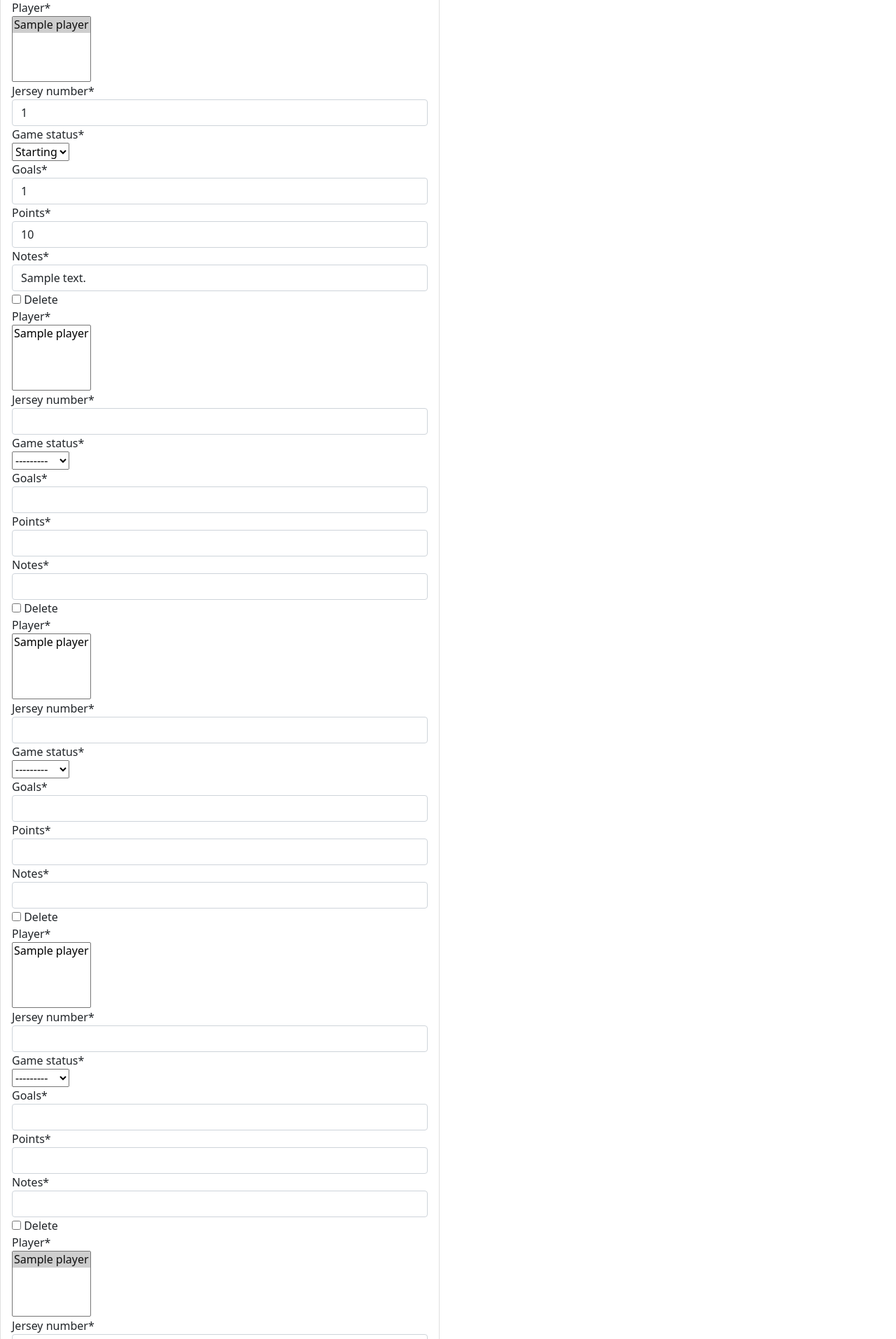
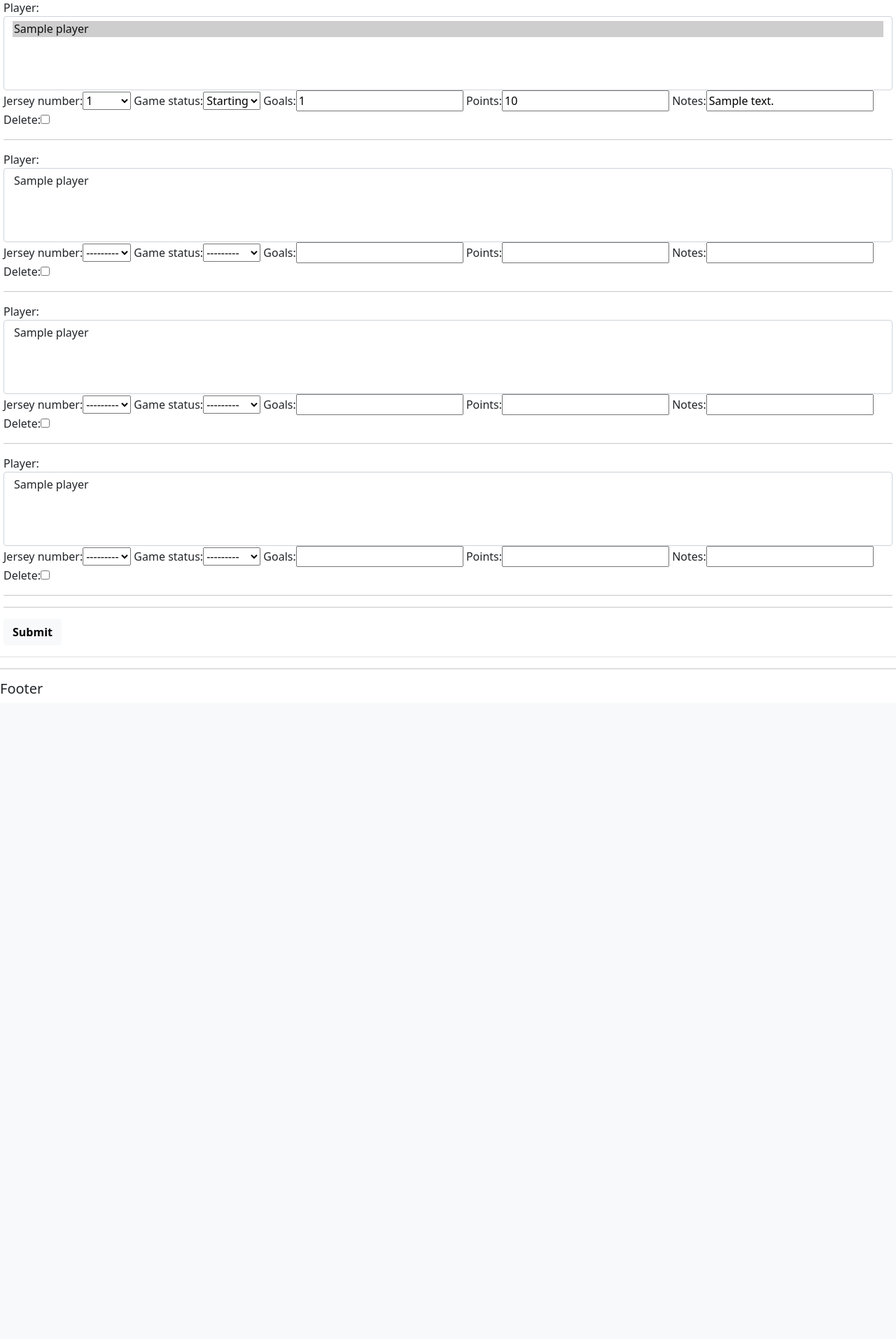
Before and after one commit to TNolan01/player_track, a Django app: page /match/add_player_to_match/1 in a window 1280 px wide. Shown: the part 334-2247 px from the top of the page at 70% size. After the commit the page ends 1325 px from the top, so only its background shows below. Run offline with Django 3.2, Linux system fonts and the light colour scheme; tables that the repository leaves empty hold one stand-in row (values such as "Sample post"); some libraries are stand-ins or nearby versions; grey boxes are pictures that could not be loaded.

Commit message:
Creation of form, view and template of game and squad selection

```diff
--- a/anseo/settings.py
+++ b/anseo/settings.py
@@ -46,7 +46,8 @@
     'tracker',
     'crispy_forms',
     'bootstrap4',
-    'bootstrap_datepicker_plus'
+    'bootstrap_datepicker_plus',
+    'extra_views',
 
 ]
 
@@ -125,10 +126,11 @@
 
 USE_I18N = True
 
-USE_L10N = True
+# USE_L10N = True
 
 USE_TZ = True
 
+USE_L10N = False
 
 # Static files (CSS, JavaScript, Images)
 # https://docs.djangoproject.com/en/3.2/howto/static-files/
--- a/requirements.txt
+++ b/requirements.txt
@@ -6,6 +6,7 @@
 django-bootstrap-datepicker-plus==4.0.0
 django-bootstrap4==22.1
 django-crispy-forms==1.14.0
+django-extra-views==0.14.0
 gunicorn==20.1.0
 psycopg2==2.9.3
 pytz==2022.1
--- a/static/assets/js/script.js
+++ b/static/assets/js/script.js
@@ -14,14 +14,14 @@
     for (let i = 0; i <=total; i++) {
         var num1 = document.getElementsByClassName("result")[i].innerHTML;
         if (num1 <=10 ){
-            document.getElementsByClassName("traffic_light")[i].style.backgroundColor ='#FCFF33'}
-        else if (num1 <= 40){
-            document.getElementsByClassName("traffic_light")[i].style.backgroundColor ='#EA160C'}
-        else if (num1 > 40 && num1 <=70){
-            document.getElementsByClassName("traffic_light")[i].style.backgroundColor ='#EA850C'}
+            document.getElementsByClassName("traffic_light")[i].style.backgroundColor ='#FF0000'}
+        else if (num1 >=11 && num1 <= 50){
+            document.getElementsByClassName("traffic_light")[i].style.backgroundColor ='#FFFF22'}
+        else if (num1 >= 51 && num1 <=80){
+            document.getElementsByClassName("traffic_light")[i].style.backgroundColor ='#FFA500'}
         else {
             document.getElementsByClassName("traffic_light")[i].style.backgroundColor ='#26A916'
         }
-    console.log(num1)
+
     }
 }
--- a/static/css/styles.css
+++ b/static/css/styles.css
@@ -1,3 +1,7 @@
 .asteriskField {
     display: none;
 }
+
+body {
+    background-color: pink;
+}
--- a/templates/match/add_player_to_match.html
+++ b/templates/match/add_player_to_match.html
@@ -4,23 +4,24 @@
 
 {% block content %}
 <div class="row">
-	<div class="col-md-6">
 		<div class="card card-body">
 
 			<form action="" method="POST" enctype="multipart/form-data">
 				{% csrf_token %}
 				{{ formset.management_form }}
 				{% for form in formset %}
-			{% crispy formset %}
+        		{{ form }}
+        <hr>
+
 			{% comment %} 	{{ form | crispy}}    {% endcomment %}
 
 				{% endfor %}
 
 
+        <hr>
+        <button class="btn btn-light text-color-dark" type="submit"><strong>Submit</strong></button>
 
-				<input type="submit" name="Create">
-
-			 </form>
+			</form>
 
 
 	</div>
--- a/templates/match/create_squad.html
+++ b/templates/match/create_squad.html
@@ -9,7 +9,7 @@
 {{ form.as_p }}
 
 
-<input type="submit" name="Create">
+<input type="submit" class="btn btn-info">
 
 </form>
 
--- a/templates/match/match_dashboard.html
+++ b/templates/match/match_dashboard.html
@@ -37,7 +37,7 @@
 <div class="row">
     <div class="col-md">
         <div class="card card-body">
-            <a class="btn btn-primary btn-sm btn-block" href="{% url 'create_squad' %}">Blank</a>
+            {% comment %} <a class="btn btn-primary btn-sm btn-block" href="{% url 'create_squad' %}">Blank</a> {% endcomment %}
             <h4>Squad Selection</h4>
         </div>
         <div class=" card card-body">
@@ -54,6 +54,7 @@
                     <td>{{match.match_date}}</td>
                     <td>{{match.match_details}}</td>
                     <td><a href="{% url 'add_player_to_match' match.id %}">Squad Update</a></td>
+                    <td><a href="">Match View</a></td>
                 </tr>
             {% endfor %}
             </table>
--- a/templates/match/update_match.html
+++ b/templates/match/update_match.html
@@ -1,6 +1,6 @@
 {% extends 'main/main.html' %}
 {% load crispy_forms_tags %}
-{% crispy SessionForm %}
+{% crispy Team_SelectionForm %}
 
 {% block content %}
 <br>
--- a/templates/player/delete_player.html
+++ b/templates/player/delete_player.html
@@ -7,6 +7,7 @@
     <p>Are you sure you want to delete "{{ object }}"?</p>
     {{ form }}
     <input type="submit" value="Confirm">
-    <a href="{% url 'player_dashboard' %}">Cancel</a>
+
+    <a class="btn btn-primary" href="{% url 'player_dashboard' %}" role="button">Back</a>
 </form>
 {% endblock %}
--- a/tracker/forms.py
+++ b/tracker/forms.py
@@ -5,8 +5,11 @@
 from django.forms import ModelForm, BaseInlineFormSet, inlineformset_factory, modelformset_factory
 from .models import *
 from crispy_forms.helper import FormHelper
-from crispy_forms.layout import Submit, HTML, Field, Layout, ButtonHolder, Fieldset
+from crispy_forms.layout import Submit, HTML, Field, Layout, ButtonHolder, Fieldset, Div, Row, Column
 from bootstrap_datepicker_plus.widgets import DatePickerInput, TimePickerInput, DateTimePickerInput, MonthPickerInput, YearPickerInput
+from django.forms.models import formset_factory
+
+
 
 
 class PlayerForm(ModelForm):
@@ -27,13 +30,9 @@
         model = Session
         fields = ['session_date','session_name','player']
 
-    # def __init__(self, *args, **kwargs):
-    #     super().__init__(*args, **kwargs)
-    #     self.helper = FormHelper()
 
         widgets = {
-        'session_date': forms.DateInput(attrs={'class': 'form-control', 'type': 'date'}),
-        # 'session_date': DateTimePickerInput(format='DD/MM/YYYY'),
+        'session_date': DatePickerInput(attrs=None, format ='%Y-%d-%m', options=None),
         'session_name': forms.Textarea(attrs={'class': 'form-control', 'rows':'4', 'cols':'50'})
         }
 
@@ -48,7 +47,8 @@
         model = Match
         fields = ['match_date','match_details','venue']
         widgets = {
-             'match_date': DateTimePickerInput()
+
+            'match_date': DatePickerInput(attrs=None, format ='%Y-%d-%m', options=None)
         }
 
 
@@ -57,21 +57,46 @@
     class Meta:
         model = Team_Selection
         fields = ['match', 'player', 'jersey_number', 'game_status', 'goals', 'points', 'notes']
+        Labels = {
+        'player' : '',
+        'jersey_number': '',
+        'game_status' : '',
+        'goals' :  '',
+        'points' : '',
+        'notes' : ''
+        }
+
+        widgets = {
+        # 'player' : forms.Select(attrs={'class': 'form-control', 'placeholder':'Player', 'required':False}),
+        # 'jersey_number': forms.Select(attrs={'class': 'form-control','placeholder':'Jersey','required':False}),
+        # 'game_status' : forms.Select(attrs={'class': 'form-control', 'placeholder':'Status','required':False}),
+        # 'goals' : forms.NumberInput(attrs={'class': 'form-control','placeholder':'Goals','required':False}),
+        # 'points' : forms.NumberInput(attrs={'class': 'form-control','placeholder':'Points','required':False}),
+        # 'notes' : forms.Textarea(attrs={'class': 'form-control','placeholder':'Notes','required':False})
+         }
 
 
     def __init__(self, *args, **kwargs):
-        super().__init__(*args, **kwargs)
+        super(Team_SelectionForm, self).__init__(*args, **kwargs)
+        self.fields['player'].widget.attrs['class'] = 'form-control input-lg'
+        self.fields['jersey_number'].required = False
+        self.fields['game_status'].required = False
+        self.fields['goals'].required = False
+        self.fields['points'].required = False
+        self.fields['notes'].required = False
         self.helper = FormHelper()
         self.helper.layout = Layout(
-            Fieldset(
-                'player',
+            HTML('<h2> Test </h2>'),
+            Div('player',
                 'jersey_number',
-                'game_status',
+                ),
+            Div('game_status',
                 'goals',
                 'points',
-                'notes'
-            ),
+                ),
+            Div('notes',),
             ButtonHolder(
                 Submit('submit', 'Submit', css_class='button white')
+
             )
         )
--- a/tracker/models.py
+++ b/tracker/models.py
@@ -46,7 +46,7 @@
 
     match_date = models.DateField(null=True)
     match_details = models.CharField(max_length=200, null=True)
-    venue = models.CharField(max_length=5, choices=VENUE, unique=True)
+    venue = models.CharField(max_length=5, choices=VENUE, unique=False)
 
 
     def __str__(self):
@@ -62,11 +62,14 @@
         ('Starting', 'Starting'),
         ('Sub', 'Sub')
         ]
+    JERSEY = [(1,1),(2,2),(3,3),(4,4),(5,5),(6,6),(7,7),(8,8),(9,9),(10,10),(11,11),(12,12),(13,13),(14,14),(15,15),(16,16),(17,17),(18,18),(19,19),(20,20),(21,21),(22,22),(23,23),(24,24),(25,25)]
+
+    # JERSEY = [('1','1'),('2','2'),('3','3'),('4','4'),('5','5'),('6','6'),('7','7'),('8','8'),('9','9'),('10','10'),('11','11'),('12','12'),('13','13'),('14','14'),('15','15'),('16','16'),('17','17'),('18','18'),('19','19'),('20','20'),('21','21'),('22','22'),('23','23'),('24','24'),('25','25')]
 
     match = models.ForeignKey(Match, on_delete=models.CASCADE, null=True)
-    player = models.ManyToManyField(Player)
-    jersey_number = models.IntegerField(null=True, unique=True)
-    game_status = models.CharField(max_length=10, choices=STATUS)
-    goals = models.IntegerField(null=True)
-    points = models.IntegerField(null=True)
-    notes  = models.CharField(max_length=50)
+    player = models.ManyToManyField(Player, blank=True)
+    jersey_number = models.IntegerField(choices=JERSEY, null=True, blank=True)
+    game_status = models.CharField(max_length=10, choices=STATUS, blank=True)
+    goals = models.IntegerField(null=True, blank=True)
+    points = models.IntegerField(null=True, blank=True)
+    notes  = models.CharField(max_length=50, null=True, blank=True)
--- a/tracker/urls.py
+++ b/tracker/urls.py
@@ -20,9 +20,11 @@
     path('player/squad_attendance',views.squad_attendance, name='squad_attendance'),
     path('player/squad_stats', views.SquadStats.as_view(), name='squad_stats'),
     path('match/match_dashboard', views.match_dashboard, name='match_dashboard'),
-    path('training/create_squad',views.SquadCreateView.as_view(), name='create_squad'),
+    # path('training/create_squad',views.SquadCreateView.as_view(), name='create_squad'),
     path('match/add_player_to_match/<int:pk>',views.add_player_to_match, name='add_player_to_match'),
     path('training/create_match',views.MatchCreateView.as_view(), name='create_match'),
     path('match/update_match/<int:pk>',views.MatchUpdateView.as_view(), name='update_match'),
-    path('match/delete_match/<int:pk>',views.MatchDeleteView.as_view(), name='delete_match')
+    path('match/delete_match/<int:pk>',views.MatchDeleteView.as_view(), name='delete_match'),
+    # path('match/match_squad',views.CreateMatchView.as_view(), name='match_squad'),
+
     ]
--- a/tracker/views.py
+++ b/tracker/views.py
@@ -1,6 +1,3 @@
-from django.shortcuts import render
-
-
 from django.shortcuts import render, redirect, get_object_or_404, HttpResponseRedirect
 from django.forms import inlineformset_factory, formset_factory, modelformset_factory
 from .forms import *
@@ -13,6 +10,7 @@
 from django.views.generic.list import ListView
 from django.views.generic import DetailView
 from django.db.models import Count
+from extra_views import CreateWithInlinesView, UpdateWithInlinesView, InlineFormSetFactory
 
 
 
@@ -198,7 +196,7 @@
 
 
 def add_player_to_match(request, pk):
-    GameFormSet = inlineformset_factory(Match, Team_Selection, fields=('player','jersey_number','game_status','goals','points','notes'))
+    GameFormSet = inlineformset_factory(Match, Team_Selection, form = Team_SelectionForm)
     match = Match.objects.get(id=pk)
     player = Player.objects.all()
     formset = GameFormSet(instance=match)
@@ -208,12 +206,10 @@
             formset.save()
             return redirect('/')
     context = {'formset':formset,
-               'player':player}
+               'player':player,
+               'match': match
+            }
     return render(request, 'match/add_player_to_match.html', context)
 
 
-class SquadCreateView(CreateView):
-    model = Team_Selection
-    form_class = Team_SelectionForm
-    template_name = 'match/create_squad.html'
-    success_url = reverse_lazy('match_dashboard')
+# Test Views for Match functions
```
Also changed, not shown: templates/match/match_squad.html (added, +15 -0 lines), tracker/migrations/0002_alter_match_venue.py (added), tracker/migrations/0003_auto_20220605_2328.py (added), tracker/migrations/0004_auto_20220606_1318.py (added), tracker/migrations/0005_auto_20220606_1446.py (added), tracker/migrations/0006_alter_team_selection_jersey_number.py (added).
